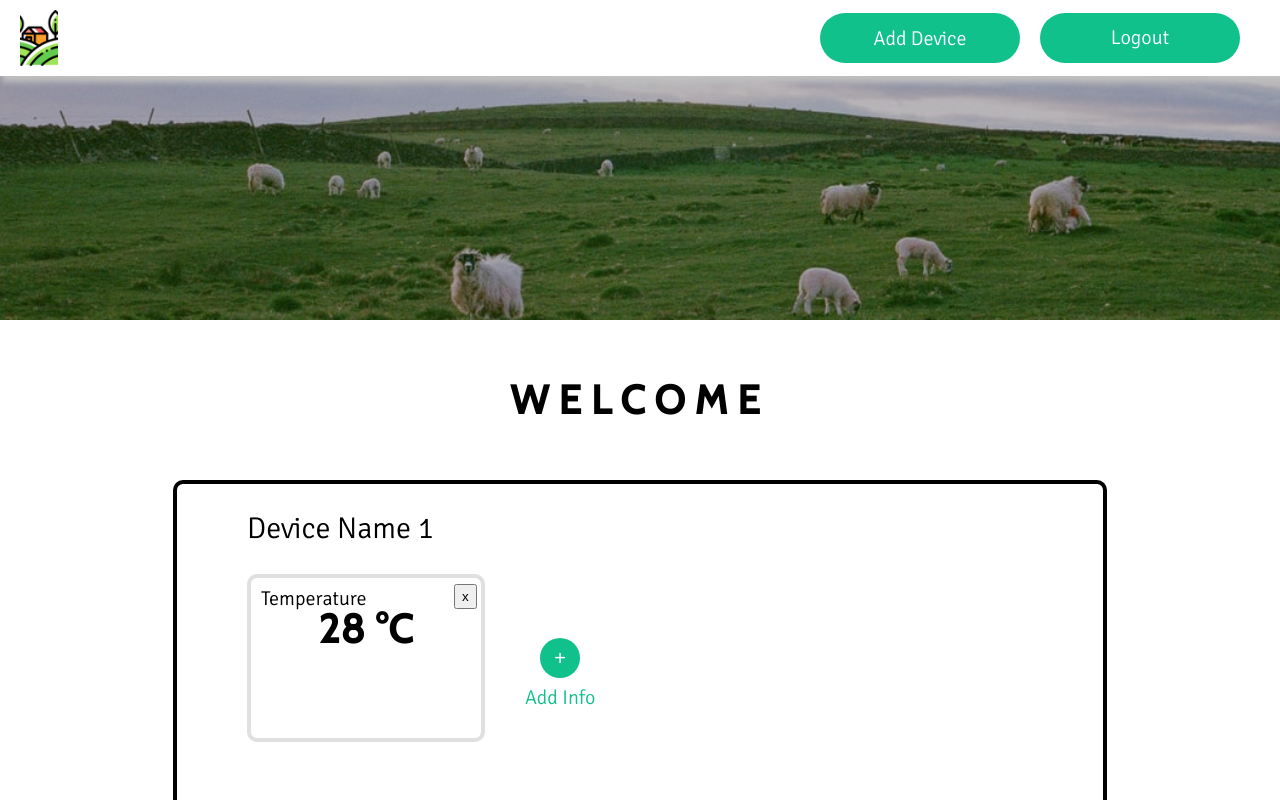
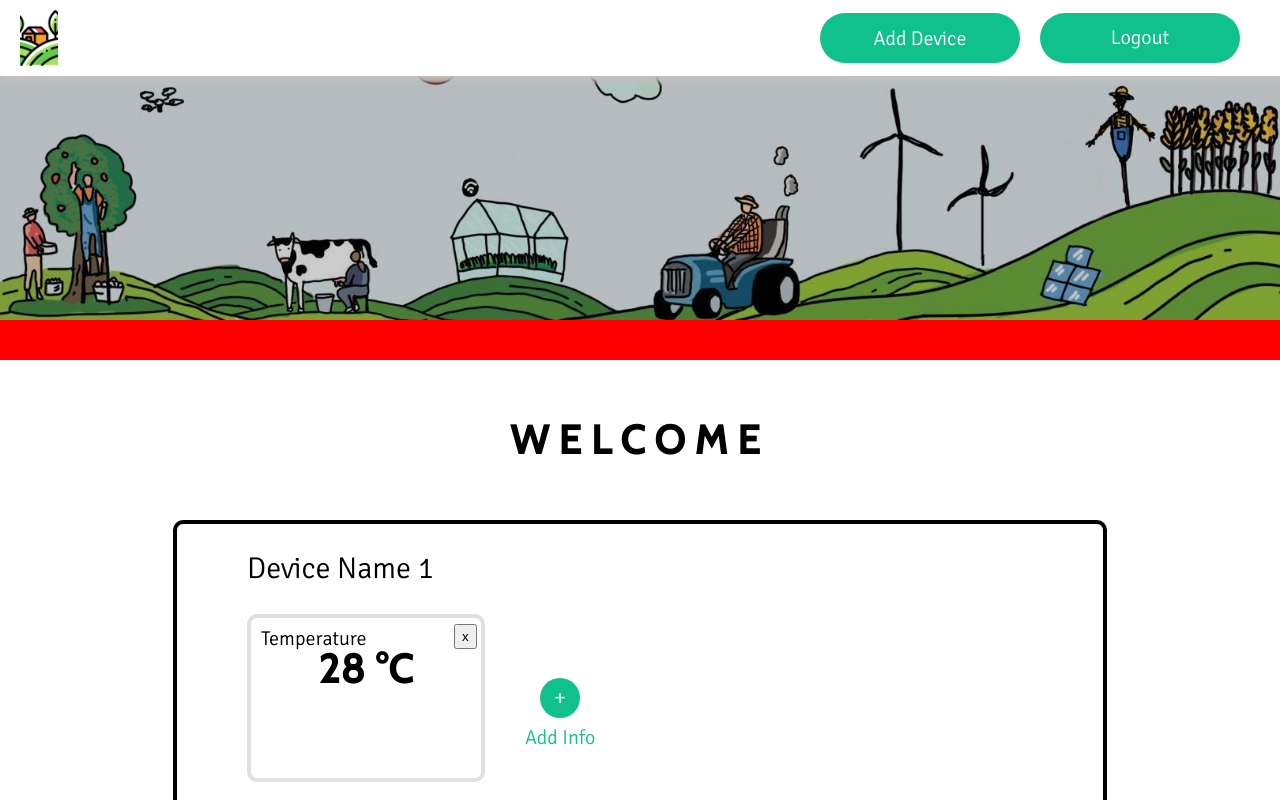
Before and after one commit to DeathSy/thai-agriculture-frontned, a React (Create React App) app: page /home in a window 1280 px wide. Built offline with nearby package versions, Linux system fonts and the light colour scheme.

Commit message:
ADD new image

```diff
--- a/src/components/Banner/index.js
+++ b/src/components/Banner/index.js
@@ -1,11 +1,11 @@
 import React from 'react'
 import styled from 'styled-components'
 import BackgroundBlock from './BackgroundBlock'
-import Img from '../../assets/bg4.jpg'
+import Img from '../../assets/banner6.jpg'
 
 const Container = styled.div`
   width: 100vw;
-  height: 40vh;
+  height: 45vh;
   background-color: red;
 `
 const Bannerimg = styled.div`
```
Also changed, not shown: src/assets/banner6.jpg (added).
